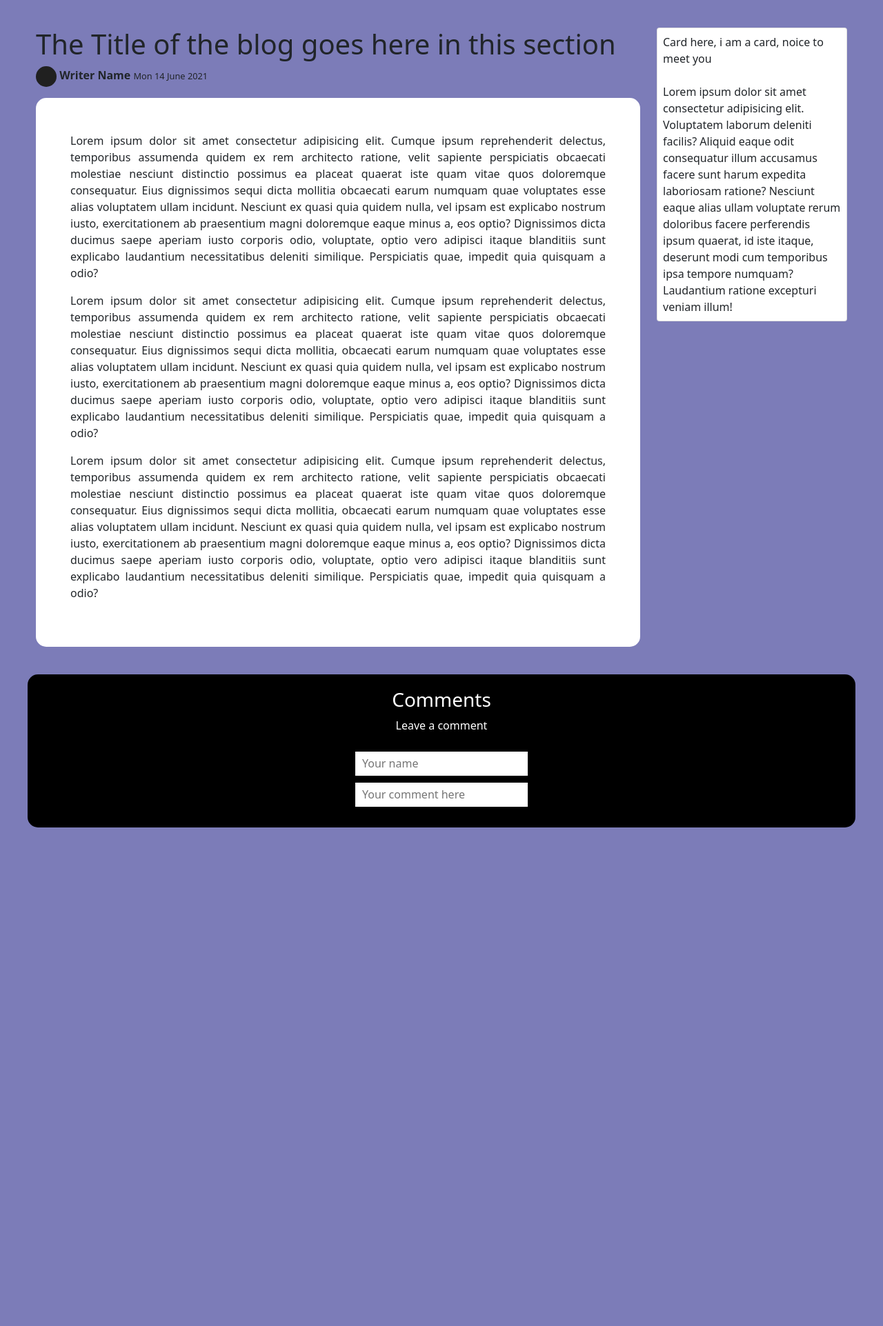
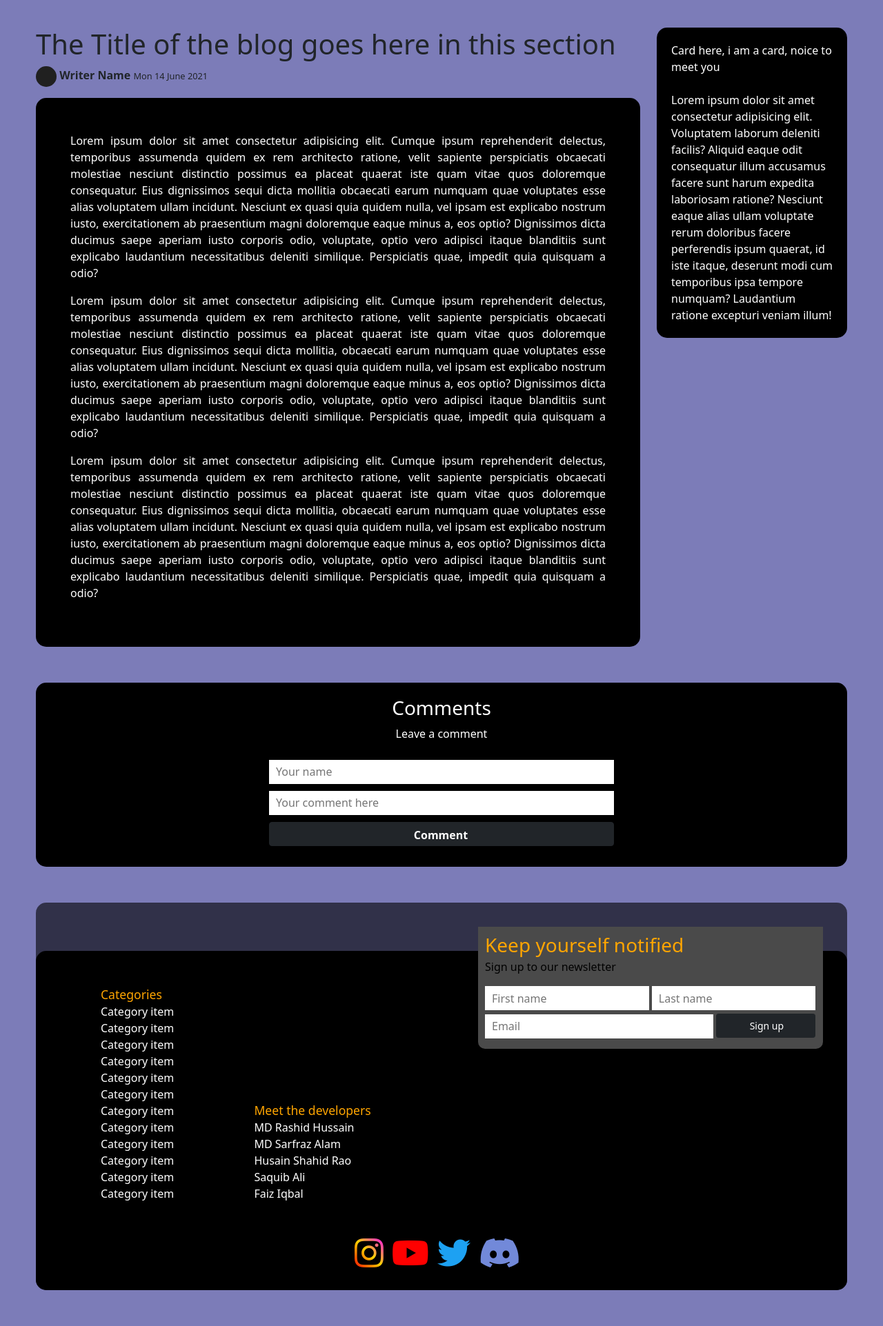
Before and after one commit to m3rashid/confused-bachelors, a Node project: template views/blog-detail-homepage.ejs in a window 1280 px wide. Shown: the part 208-2131 px from the top of the page at 69% size. Before the commit the page ends 1408 px from the top, so only its background shows below. Run offline with Node 20 templates, Linux system fonts and the light colour scheme; the template is opened without the code that fills it, so the values that code supplies are empty.

Commit message:
add footer

```diff
--- a/static/css/blogdetail.css
+++ b/static/css/blogdetail.css
@@ -28,11 +28,18 @@ body::-webkit-scrollbar{
 }
 .blog-content{
     border-radius: 15px;
-    background-color: white;
+    background-color: black;
+    color: white;
     padding: 50px;
 }
 .blog-content p{
     text-align: justify;
+}
+.card{
+    background-color: black;
+    color: white;
+    border-radius: 15px;
+    padding: 20px !important;
 }
 .row{
     margin: 40px;
@@ -45,15 +52,19 @@ body::-webkit-scrollbar{
     background-color: black;
     border-radius: 15px;
 }
-#commentor, #comment-text{
+#commentor, #comment-text, #comment-btn{
     margin: 10px;
     height: 35px;
-    width: 250px;
+    width: 500px;
     padding-left: 10px;
     display: block;
 }
+#comment-btn{
+    font-weight: bold;
+}
 .comment-row{
     color: white;
+    margin: 52px;
 }
 
 
@@ -68,7 +79,7 @@ body::-webkit-scrollbar{
     .hide-in-mobile{
         display: none;
     }
-    #commentor, #comment-text{
+    #commentor, #comment-text, #comment-btn{
         width: 100%;
     }
     .comment-row{
--- a/static/css/footer.css
+++ b/static/css/footer.css
@@ -0,0 +1,142 @@
+footer.row{
+    position: relative;
+    background-color: rgba(0, 0, 0, 0.6);
+    border-radius: 15px;
+    margin: 52px;
+}
+.foot-down{
+    background-color: black;
+    margin-top: 70px;
+    border-radius: 15px;
+}
+.foot-down ul{
+    display: inline-block;
+    margin: 50px;
+    margin-right: 30px;
+}
+
+.foot-down ul li{
+    list-style-type: none;
+}
+.foot-down ul li a{
+    font-size: 1em;
+    text-decoration: none;
+    color: white;
+}
+.foot-down ul li a:focus, .foot-down ul li a:hover{
+    color: orange;
+}
+.foot-down ul li:nth-child(1){
+    color: orange;
+    font-size: 1.1em;
+}
+
+
+
+.newsletter{
+    position: absolute;
+    top: 35px;
+    right: 35px;
+    background-color: rgb(74, 74, 74);
+    z-index: 2;
+    width: 500px;
+    padding: 10px;
+    border-bottom-left-radius: 10px;
+    border-bottom-right-radius: 10px;
+}
+.newsletter h3{
+    color: orange;
+}
+.newsletter p{
+    margin-top: -5px;
+    color: black;
+}
+.newsletter input, .newsletter button{
+    margin-bottom: 5px;
+    padding-left: 10px;
+    height: 35px;
+}
+.newsletter input:focus, .newsletter button:focus{
+    outline: none;
+}
+.newsletter-email{
+    width: 69%;
+}
+.newsletter-fname, .newsletter-lname{
+    width: 49.5%;
+}
+.newsletter-btn{
+    width: 30%;
+}
+
+
+
+.follow-bottom{
+    margin-top: 0;
+    display: flex;
+    align-items: center;
+    justify-content: center;
+    word-spacing: 0.5em;
+    margin-bottom: 30px;
+}
+.follow-bottom a{
+    text-decoration: none;
+    color: white;
+}
+.follow-bottom a i{
+    font-size: 3em;
+}
+.follow-bottom a:nth-child(1) i{
+    background: -webkit-linear-gradient(45deg, rgb(255, 0, 0),rgb(250, 212, 0), rgb(255, 0, 255));
+    background: linear-gradient();
+    -webkit-background-clip: text;
+    background-clip: text;
+    -webkit-text-fill-color: transparent;
+}
+.follow-bottom a:nth-child(2) i{
+    color: red;
+}
+.follow-bottom a:nth-child(3) i{
+    color: rgb(29, 161, 242);
+}
+.follow-bottom a:nth-child(4) i{
+    color: rgb(114, 137, 217)
+}
+
+@media(max-width: 768px){
+    footer.row{
+        margin: 15px;
+    }
+    .foot-down ul{
+        margin: 0 -8px 30px -8px;
+    }
+    .foot-down ul:nth-child(1){
+        margin-top: 140px;
+        margin-left: -15px;
+    }
+    .follow-bottom{
+        margin-top: 0;
+    }
+    .follow-bottom a i{
+        font-size: 1.8em;
+    }
+
+
+
+
+
+    .newsletter{
+        top: 20px;
+        right: 20px;
+        width: 75%;
+    }
+    .newsletter input, .newsletter button{
+        height: 30px;
+    }
+    .newsletter-fname, .newsletter-lname{
+        width: 49%;
+    }
+    .newsletter-btn{
+        width: 29%;
+    }
+}
--- /dev/null
+++ b/test-by-Saquib/app.js
@@ -0,0 +1,68 @@
+const express = require("express");
+const bodyParser = require("body-parser");
+const request = require("request");
+
+
+const app = express();
+app.use(express.static("public"));
+app.use(bodyParser.urlencoded({extended:true}));
+
+
+
+app.get("/", function(req, res) {
+  res.sendFile(__dirname + "/signup.html")
+});
+
+app.post("/", function(req, res) {
+
+var firstName = req.body.fName;
+var lastName = req.body.lName;
+var email = req.body.email;
+
+var data = {
+  members:[
+    {
+      email_address: email,
+      status:"subscribed",
+      merge_fields: {
+        FNAME:firstName,
+        LNAME:lastName
+      }
+    }
+  ]
+};
+
+var jsonData = JSON.stringify(data);
+
+var options = {
+  url:"https://us6.api.mailchimp.com/3.0/lists/6db1a9952f",
+  method: "POST",
+  headers: {
+    "Authorization": "saquibali7 ee5b582973b1589c99791770757d5a18-us6"
+  },
+  body: jsonData
+};
+
+request(options, function(error, response, body) {
+  if (error) {
+    res.sendFile(__dirname + "/failure.html");
+  } if(response.statusCode == 200) {
+    res.sendFile(__dirname + "/success.html");
+  } else {
+    res.sendFile(__dirname + "/failure.html");
+  }
+});
+
+
+});
+
+app.post("/failure", function(req, res) {
+  res.redirect("/");
+});
+
+app.listen(process.env.PORT || 3000,function() {
+  console.log("server os running at port 3000");
+});
+
+// ee5b582973b1589c99791770757d5a18-us6
+// 6db1a9952f
--- a/views/blog-detail-homepage.ejs
+++ b/views/blog-detail-homepage.ejs
@@ -41,6 +41,7 @@
         <form action="" method="post">
             <input type="text" id="commentor" placeholder="Your name">
             <input type="text" id="comment-text" placeholder="Your comment here">
+            <button type="submit" class="btn btn-dark" id="comment-btn">Comment</button>
         </form>
     </div>
 
--- a/views/partials/footer.ejs
+++ b/views/partials/footer.ejs
@@ -1,6 +1,53 @@
 
-    <footer>
+    <footer class="row">
+        <div class="foot-up">
 
+        </div>
+        <div class="foot-down">
+            <ul>
+                <li>Categories</li>
+                <li><a href="#">Category item</a></li>
+                <li><a href="#">Category item</a></li>
+                <li><a href="#">Category item</a></li>
+                <li><a href="#">Category item</a></li>
+                <li><a href="#">Category item</a></li>
+                <li><a href="#">Category item</a></li>
+                <li><a href="#">Category item</a></li>
+                <li><a href="#">Category item</a></li>
+                <li><a href="#">Category item</a></li>
+                <li><a href="#">Category item</a></li>
+                <li><a href="#">Category item</a></li>
+                <li><a href="#">Category item</a></li>
+            </ul>
+            <ul>
+                <!-- Linking to your portfolio page -->
+                <li>Meet the developers</li>
+                <li><a href="">MD Rashid Hussain</a></li>
+                <li><a href="">MD Sarfraz Alam</a></li>
+                <li><a href="">Husain Shahid Rao</a></li>
+                <li><a href="">Saquib Ali</a></li>
+                <li><a href="">Faiz Iqbal</a></li>
+            </ul>
+
+            <div class="follow-bottom">
+                <a href="#"><i class="fab fa-instagram"></i></a>&nbsp;
+                <a href="#"><i class="fab fa-youtube"></i></a>&nbsp;
+                <a href="#"><i class="fab fa-twitter"></i></a>&nbsp;
+                <a href="#"><i class="fab fa-discord"></i></a>&nbsp;
+            </div>
+
+        </div>
+        <div class="newsletter">
+            <h3>Keep yourself notified</h3>
+            <p>Sign up to our newsletter</p>
+
+            <form action="/newsletter" method="POST">
+                <input type="text" name="fName" placeholder="First name" class="newsletter-fname" required>
+                <input type="text" name="lName" placeholder="Last name" class="newsletter-lname">
+                <input type="email" name="email" required placeholder="Email" class="newsletter-email" required>
+                <button type="submit" class="btn btn-sm btn-dark newsletter-btn">Sign up</button>
+            </form>
+        </div>
     </footer>
 
 
--- a/views/partials/header.ejs
+++ b/views/partials/header.ejs
@@ -14,6 +14,7 @@
 
     <!-- User Defined CSS -->
     <link rel="stylesheet" href="/css/blogdetail.css">
+    <link rel="stylesheet" href="/css/footer.css">
 
     <!-- Title of the Document -->
     <title>Name Here</title>
```
Also changed, not shown: app.js (deleted, +0 -68 lines), public/css/styles.css (deleted, +0 -56 lines), signup.html (deleted, +0 -44 lines), success.html (deleted, +0 -26 lines), test-by-Saquib/signup.html (added, +44 -0 lines), test-by-Saquib/styles.css (added, +56 -0 lines), test-by-Saquib/success.html (added, +37 -0 lines), views/newsletter-status.ejs (added, +17 -0 lines), test-by-Saquib/failure.html (renamed from failure.html).
